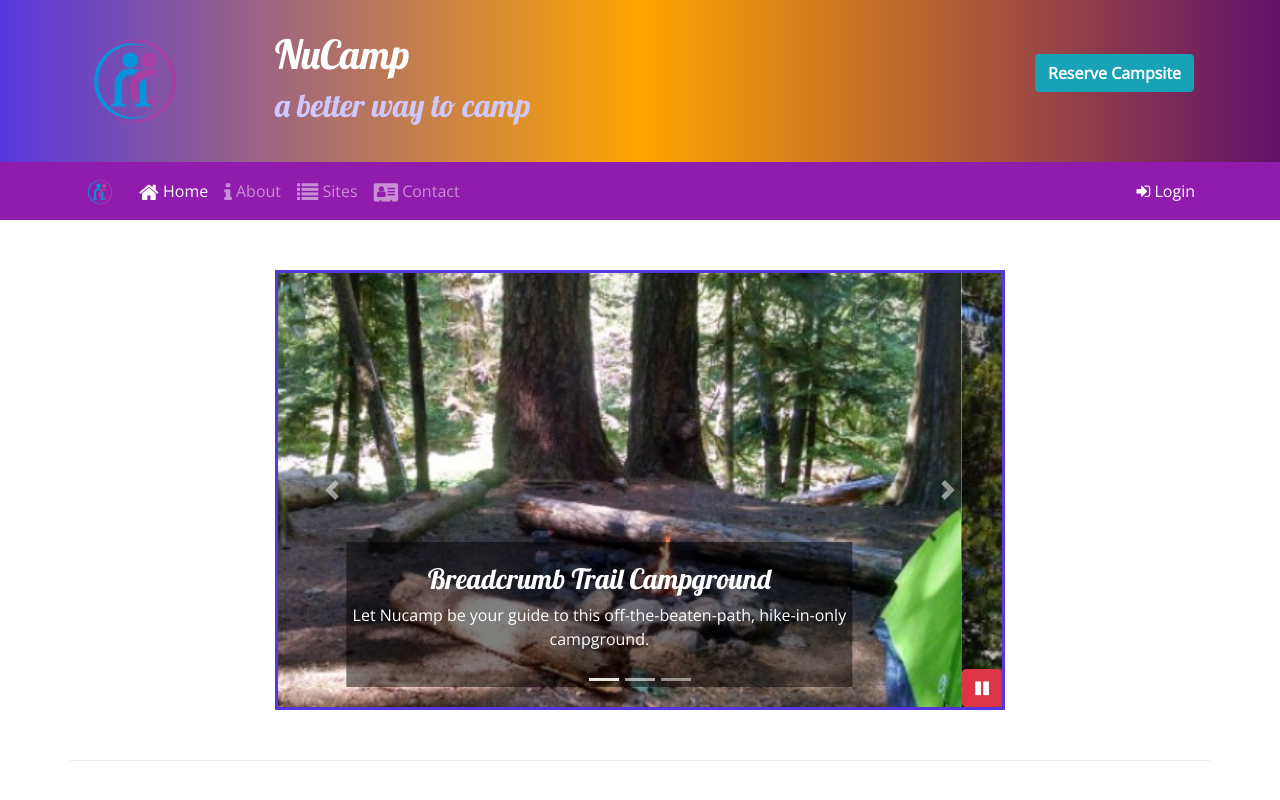
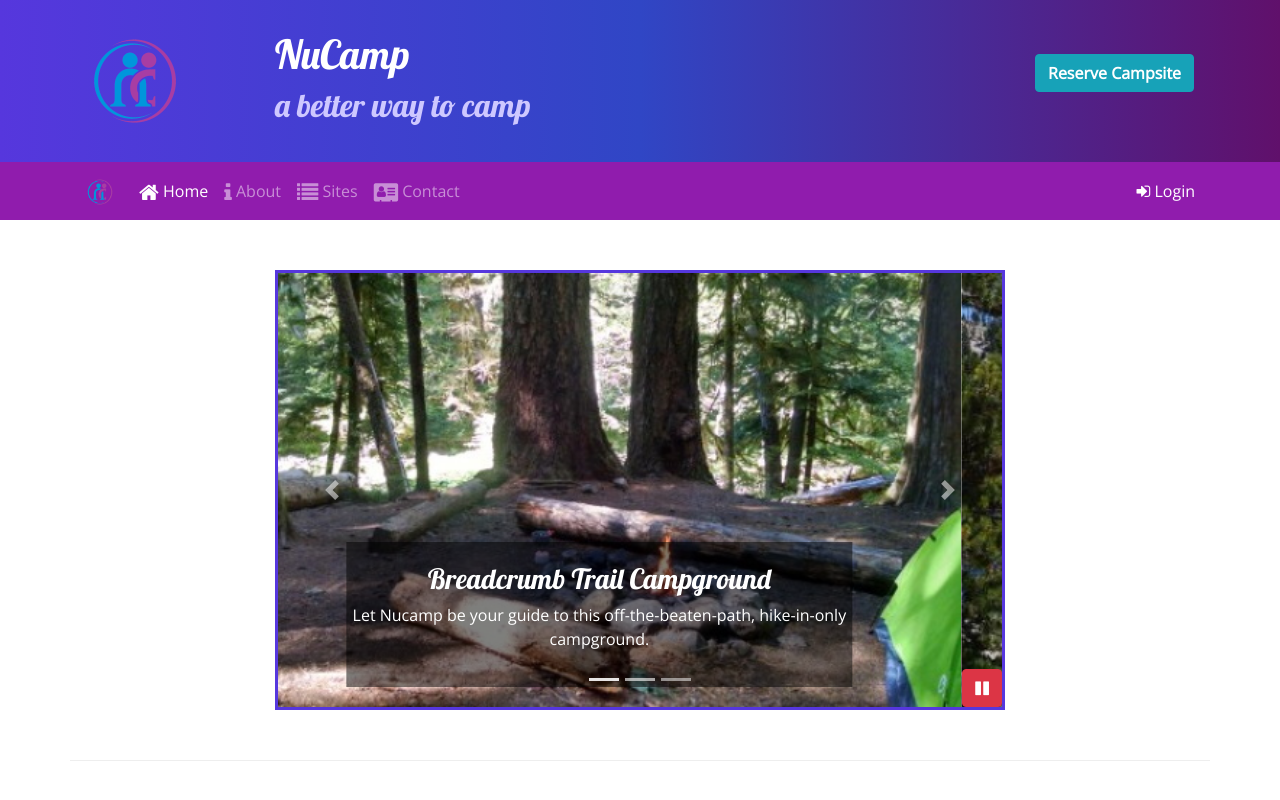
Before and after one commit to rhundal/nucampsite, a website: page index.html in a window 1280 px wide. Shown: the top 800 px of the page. Drawn offline with nearby package versions, Linux system fonts and the light colour scheme; files that its build step writes are made by us from their sources.

Commit message:
NPM Scripts Part 1

```diff
--- a/css/styles.scss
+++ b/css/styles.scss
@@ -1,4 +1,4 @@
-$color-primary: orange;
+$color-primary: #3046C5;
 $color-secondary: #5637DD;
 $color-pale: #CEC8FF;
 $color-mid: #901CAD;
--- a/package.json
+++ b/package.json
@@ -8,8 +8,8 @@
     "scss": "node-sass -o css/ css/",
     "start": "npm run watch:all",
     "test": "echo \"Error: no test specified\" && exit 1",
-    "watch:scss": "onchange \"css/*.scss\" --npm run scss",
-    "watch:all": "parallelshell  \"npm run watch:scss\" \"npm run lite\""
+    "watch:scss": "onchange \"css/*.scss\" -- npm run scss",
+    "watch:all": "parallelshell \"npm run watch:scss\" \"npm run lite\""
   },
   "author": "Rajdeep Hundal",
   "license": "ISC",
```
